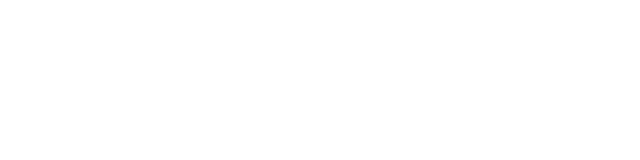
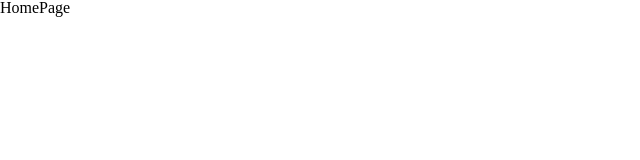
Before and after one commit to qq20004604/vue-scaffold, a Vue app: page / in a window 1280 px wide. Shown: the top 160 px of the page, without its empty margins (0-640 px from the left). Built offline with nearby package versions, Linux system fonts and the light colour scheme.

Commit message:
更新了一点点东西

```diff
--- a/index.html
+++ b/index.html
@@ -5,7 +5,7 @@
   <meta name="viewport"
         content="width=device-width, user-scalable=no, initial-scale=1.0, maximum-scale=1.0, minimum-scale=1.0">
   <meta http-equiv="X-UA-Compatible" content="ie=edge">
-  <title>Vue tree</title>
+  <title>Vue的脚手架</title>
 </head>
 <body>
 <div id="app"></div>
--- a/src/common/less/config.less
+++ b/src/common/less/config.less
@@ -1,5 +1,2 @@
 /*--字体颜色--*/
 @color-grey333: #333;
-@color-grey999: #999;
-/*--背景颜色--*/
-@bg-title: #d2d2d2;
--- a/src/page/Homepage.vue
+++ b/src/page/Homepage.vue
@@ -1,12 +1,11 @@
 <template>
-  <div class="">
+  <div class="">HomePage
   </div>
 </template>
 <script>
   export default {
     data () {
-      return {
-      }
+      return {}
     },
     name: 'Homepage',
     methods: {},
```
